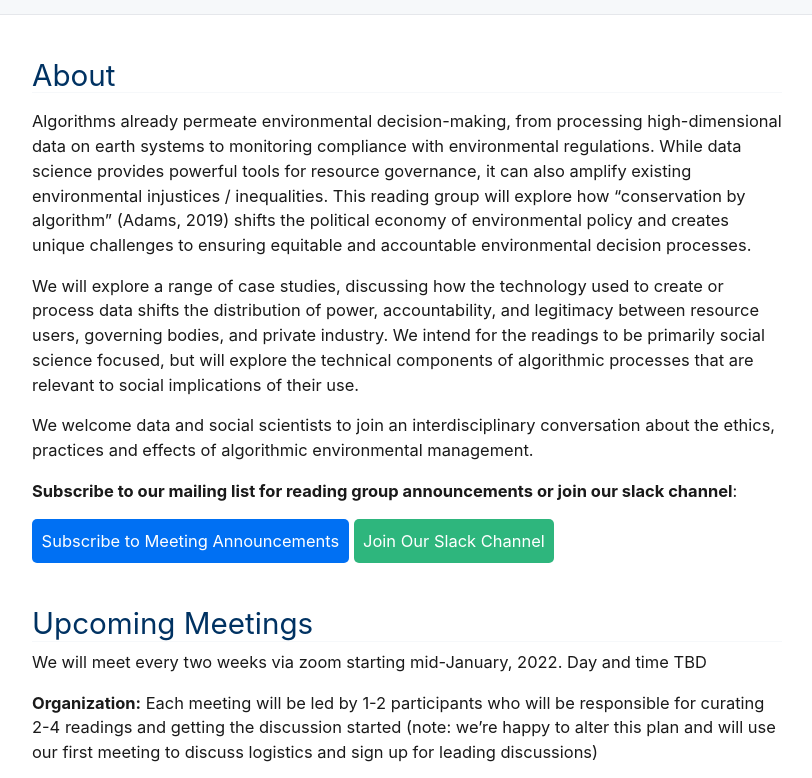
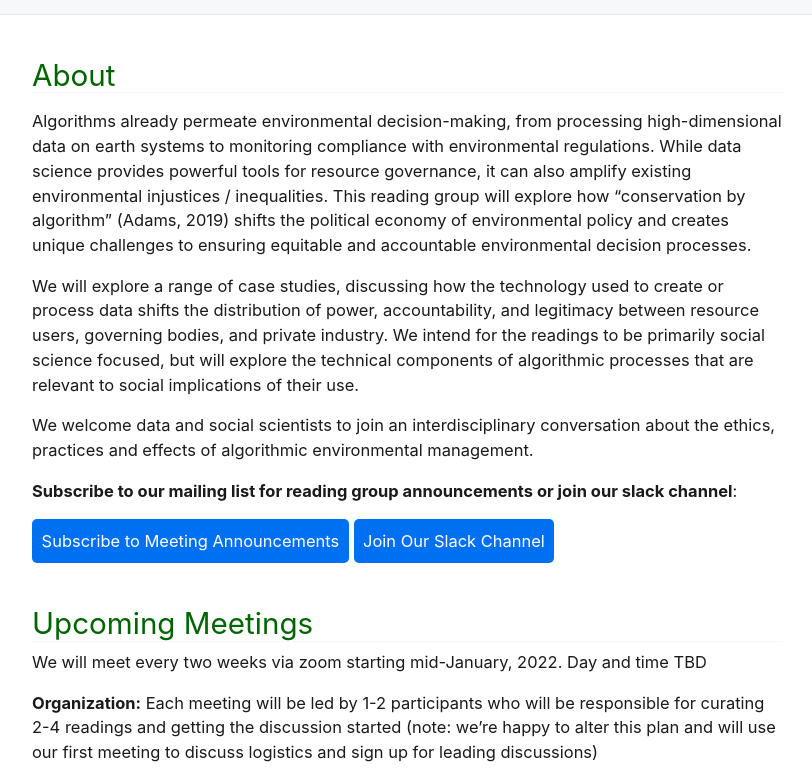
Before and after one commit to milliechapman/algorithmic-conservation, a plain HTML site: page index.html in a window 1280 px wide. Shown: the part 137-915 px from the top of the page, without its empty margins (233-1045 px from the left). Drawn offline with nearby package versions, Linux system fonts and the light colour scheme.

Commit message:
color update

```diff
--- a/index.html
+++ b/index.html
@@ -7,7 +7,7 @@
     <meta name="viewport" content="width=device-width, initial-scale=1.0">
     <link rel="shortcut icon" href="favicon.ico">
 
-    <title>Ethics and Practices of Algorithmic Conservation Reading Group</title>
+    <title>Ethics and Practices in Algorithmic Conservation Reading Group</title>
 
     <link rel="stylesheet" href="https://cdnjs.cloudflare.com/ajax/libs/normalize/8.0.1/normalize.min.css">
     <link rel="stylesheet" href="style.css">
@@ -21,7 +21,7 @@
       }
       h1, h2, h3 {
         font-weight: normal;
-        color: #003262;
+        color: #006400;
       }
 
       h2{
@@ -40,7 +40,7 @@
       }
 
       #join-slack {
-          background: #2EB67D;
+          background: var(--nc-lk-1);
       }
     </style>
     <script type="text/javascript" src="https://addevent.com/libs/atc/1.6.1/atc.min.js" async defer></script>
```
